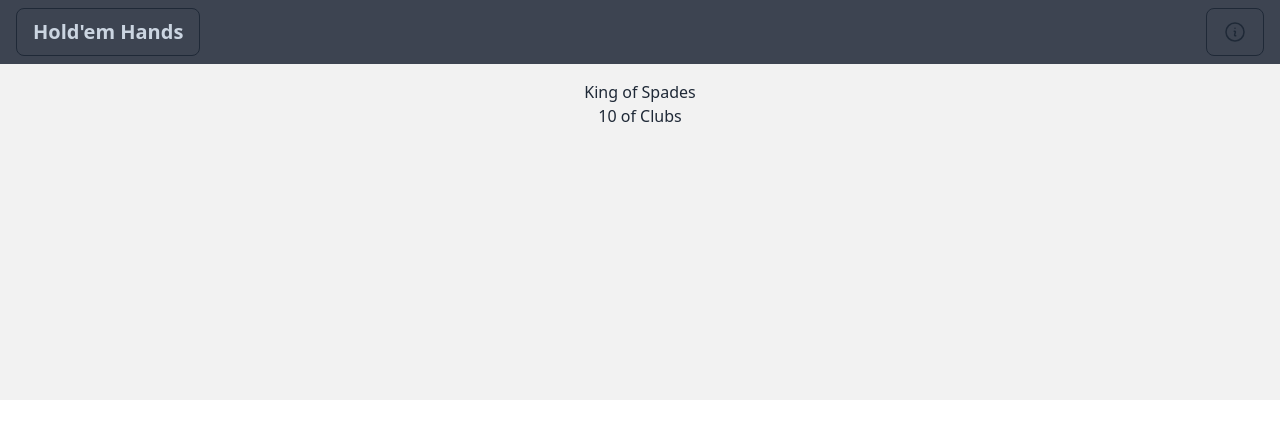
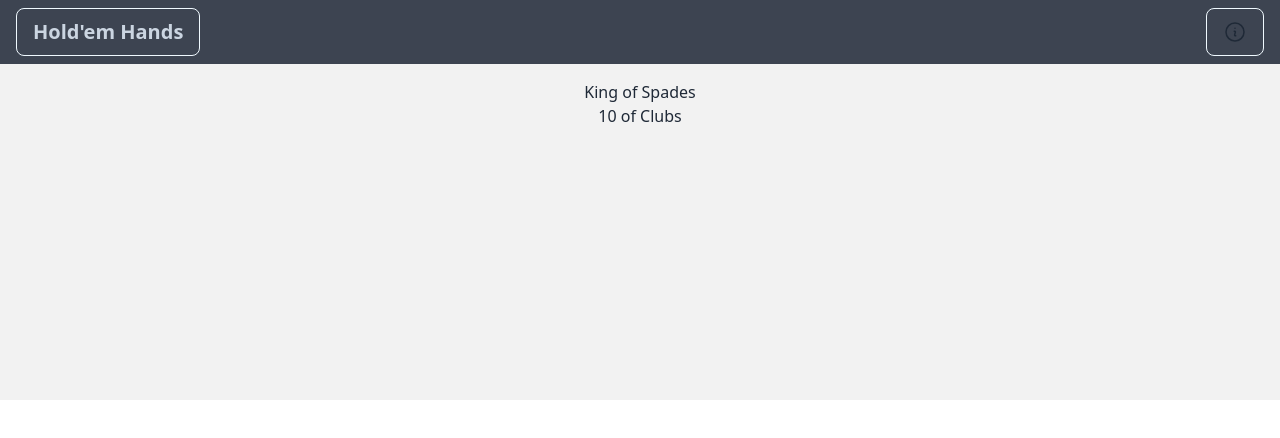
Before and after one commit to SeanPlusPlus/holdem-hands, a Next.js app: page / in a window 1280 px wide. Shown: the top 438 px of the page. Built offline with nearby package versions, Linux system fonts and the light colour scheme.

Commit message:
main: more sky

```diff
--- a/components/nav.js
+++ b/components/nav.js
@@ -19,14 +19,14 @@
       <div className="navbar shadow-lg bg-neutral text-neutral-content">
         <div className="flex-1">
           <Link href="/" passHref>
-            <button className="btn btn-outline normal-case text-xl ml-2">
+            <button className="btn btn-outline normal-case text-xl ml-2 border-sky-50">
               <span className="text-slate-300">Hold&apos;em Hands</span>
             </button>
           </Link>
         </div>
         <div className="flex-none gap-2">
           <button
-            className="mr-2 btn btn-outline sky-50"
+            className="mr-2 btn btn-outline sky-50 border-sky-50"
             onClick={handleOpenAbout}
           >
             <svg xmlns="http://www.w3.org/2000/svg" fill="none" viewBox="0 0 24 24" strokeWidth={1.5} stroke="currentColor" className="w-6 h-6">
```
